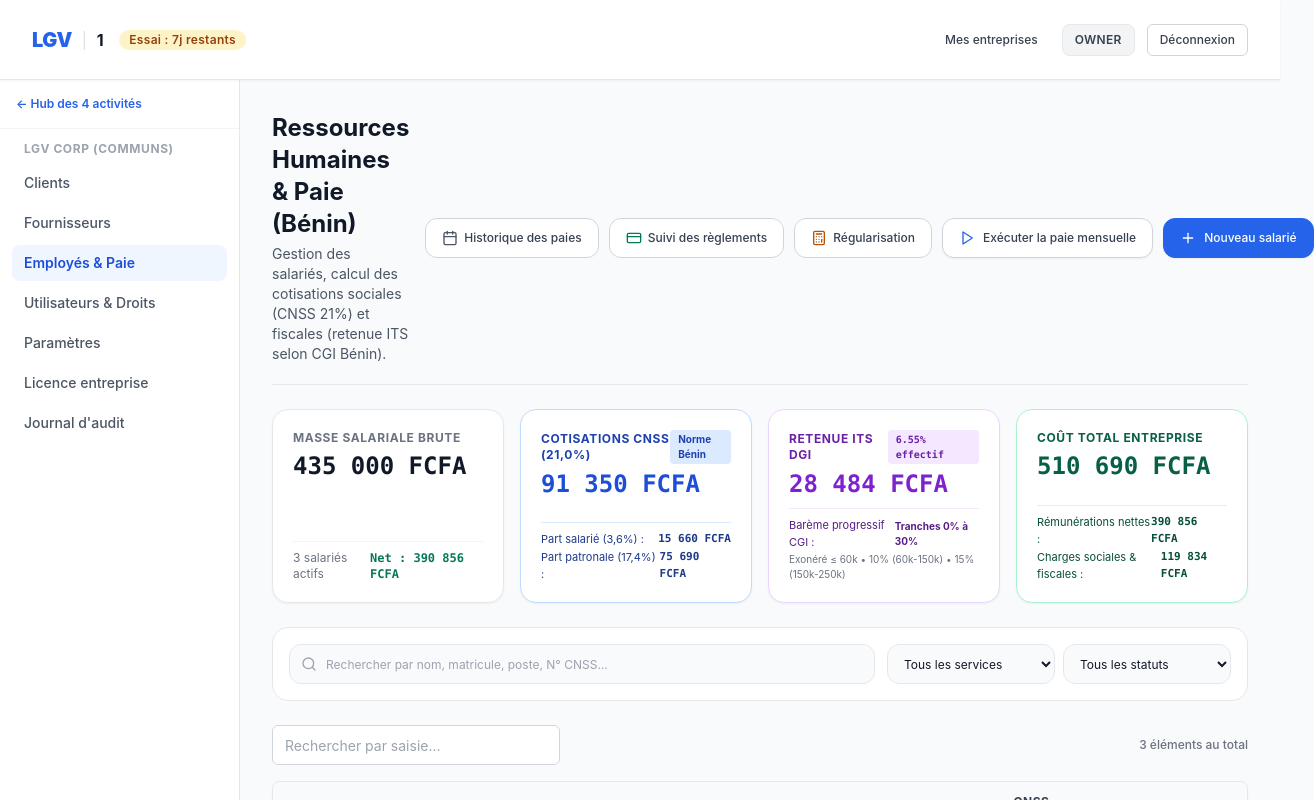
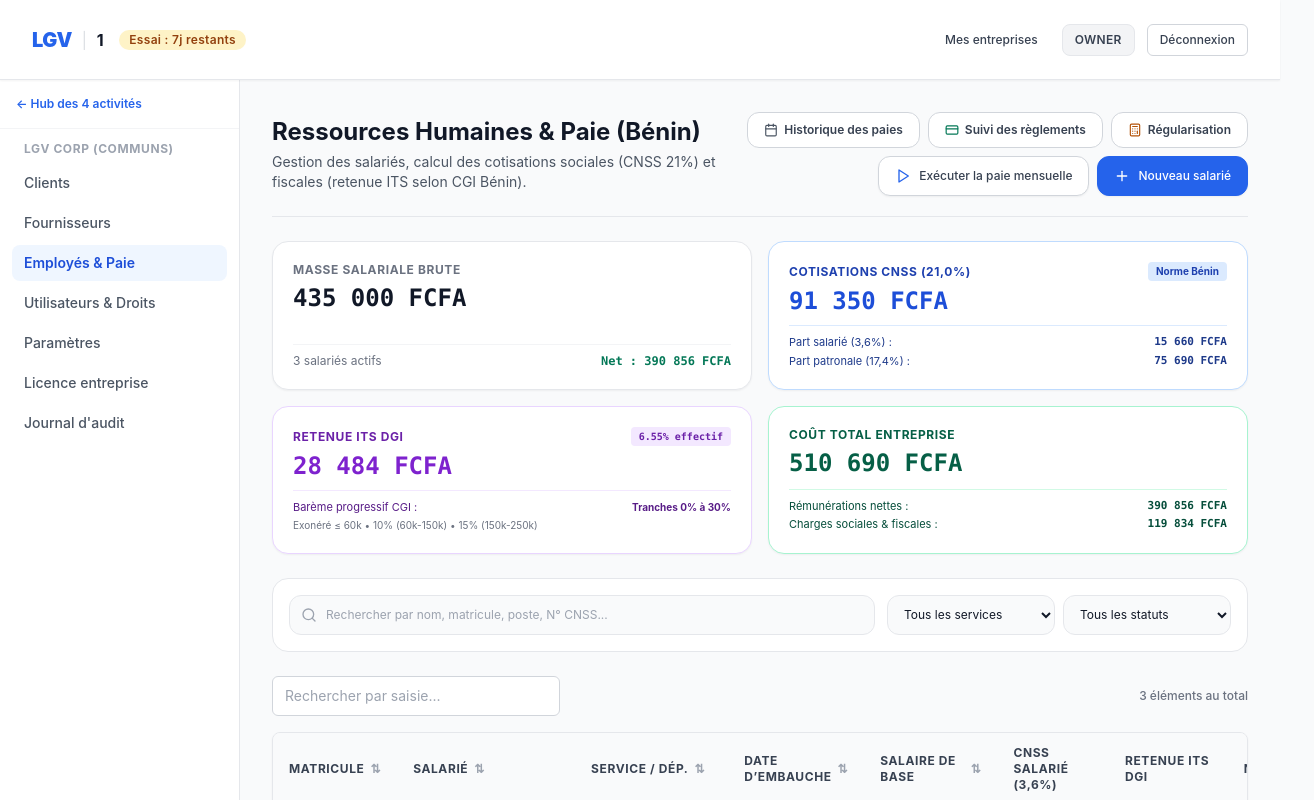
Before and after one commit to legerantvirtuel2026sas/lgvsaas, a Next.js app: page /e/1/corp/employes in a window 1280 px wide. Shown: the top 800 px of the page, 1314 px wide, since content can reach past the window. Built offline with nearby package versions, Linux system fonts and the light colour scheme.

Commit message:
fix(payroll-ui): organize header buttons in two rows and KPI cards in 2x2 grid to prevent horizontal overflow

```diff
--- a/src/app/(company)/e/[slug]/corp/employes/page.tsx
+++ b/src/app/(company)/e/[slug]/corp/employes/page.tsx
@@ -744,7 +744,7 @@ export default function EmployeesPage({ params }: { params: { slug: string } })
       )}
 
       {/* En-tête de la page */}
-      <div className="border-b border-gray-200 pb-5 flex flex-col sm:flex-row sm:items-center sm:justify-between gap-4">
+      <div className="border-b border-gray-200 pb-5 flex flex-col xl:flex-row xl:items-center xl:justify-between gap-4">
         <div>
           <h1 className="text-2xl font-bold text-gray-900">Ressources Humaines & Paie (Bénin)</h1>
           <p className="mt-1 text-sm text-gray-600">
@@ -752,16 +752,18 @@ export default function EmployeesPage({ params }: { params: { slug: string } })
           </p>
         </div>
 
-        {/* Boutons d'action de l'en-tête */}
-        <div className="flex flex-wrap sm:flex-nowrap items-center gap-2.5 shrink-0">
+        {/* Boutons d'action de l'en-tête organisés en 2 rangées : 3 boutons en haut, 2 boutons en bas */}
+        <div className="flex flex-col gap-2 shrink-0 xl:items-end">
+          {/* Rangée supérieure : 3 boutons de consultation / régularisation */}
+          <div className="flex flex-wrap items-center gap-2">
             {/* Historique des paies */}
             <Button
               variant="outline"
               onClick={() => setShowHistoryModal(true)}
-            className="h-10 px-3.5 border-gray-300 bg-white hover:bg-gray-50 text-gray-700 font-bold text-xs rounded-xl flex items-center gap-1.5 shadow-xs shrink-0"
+              className="h-9 px-3 border-gray-300 bg-white hover:bg-gray-50 text-gray-700 font-semibold text-xs rounded-xl flex items-center gap-1.5 shadow-xs"
               title="Consulter l'historique des périodes de paie clôturées"
             >
-            <Calendar className="w-4 h-4 text-gray-600 shrink-0" />
+              <Calendar className="w-3.5 h-3.5 text-gray-600 shrink-0" />
               <span>Historique des paies</span>
             </Button>
 
@@ -776,10 +778,10 @@ export default function EmployeesPage({ params }: { params: { slug: string } })
                   showToast("Aucune période de paie validée pour le moment. Exécutez d'abord la paie.");
                 }
               }}
-            className="h-10 px-3.5 border-emerald-300 bg-emerald-50/70 hover:bg-emerald-100 text-emerald-800 font-bold text-xs rounded-xl flex items-center gap-1.5 shadow-xs shrink-0"
+              className="h-9 px-3 border-emerald-300 bg-emerald-50/70 hover:bg-emerald-100 text-emerald-800 font-semibold text-xs rounded-xl flex items-center gap-1.5 shadow-xs"
               title="Suivi des règlements des salariés et des obligations DGI/CNSS"
             >
-            <CreditCard className="w-4 h-4 text-emerald-700 shrink-0" />
+              <CreditCard className="w-3.5 h-3.5 text-emerald-700 shrink-0" />
               <span>Suivi des règlements</span>
             </Button>
 
@@ -794,18 +796,21 @@ export default function EmployeesPage({ params }: { params: { slug: string } })
                   showToast("Aucune paie validée pour le moment. Une paie doit exister pour effectuer une régularisation.");
                 }
               }}
-            className="h-10 px-3 border-amber-300 bg-amber-50/70 hover:bg-amber-100 text-amber-900 font-bold text-xs rounded-xl flex items-center gap-1.5 shadow-xs shrink-0"
+              className="h-9 px-3 border-amber-300 bg-amber-50/70 hover:bg-amber-100 text-amber-900 font-semibold text-xs rounded-xl flex items-center gap-1.5 shadow-xs"
               title="Corriger une omission ou effectuer une régularisation sur un bulletin validé"
             >
-            <Calculator className="w-4 h-4 text-amber-700 shrink-0" />
+              <Calculator className="w-3.5 h-3.5 text-amber-700 shrink-0" />
               <span>Régularisation</span>
             </Button>
+          </div>
 
+          {/* Rangée inférieure : 2 boutons d'actions principales */}
+          <div className="flex flex-wrap items-center gap-2 xl:justify-end">
             {/* Exécuter la paie mensuelle */}
             <Button
               variant="outline"
               onClick={() => setShowWizardModal(true)}
-            className="h-10 px-4 border-blue-600 bg-blue-50/70 hover:bg-blue-100 text-blue-700 font-bold text-xs rounded-xl flex items-center justify-center gap-2 shadow-sm whitespace-nowrap shrink-0 transition-all"
+              className="h-10 px-4 border-blue-600 bg-blue-50/70 hover:bg-blue-100 text-blue-700 font-bold text-xs rounded-xl flex items-center justify-center gap-2 shadow-sm transition-all"
               title="Lancer l'assistant de préparation et calcul de la paie mensuelle"
             >
               <Play className="w-4 h-4 text-blue-600 shrink-0" />
@@ -818,16 +823,17 @@ export default function EmployeesPage({ params }: { params: { slug: string } })
                 setEditingEmployee(null);
                 setShowEmployeeModal(true);
               }}
-            className="h-10 px-4 bg-blue-600 hover:bg-blue-700 text-white font-bold text-xs rounded-xl flex items-center justify-center gap-2 shadow-sm whitespace-nowrap shrink-0 transition-all border border-blue-600"
+              className="h-10 px-4 bg-blue-600 hover:bg-blue-700 text-white font-bold text-xs rounded-xl flex items-center justify-center gap-2 shadow-sm transition-all border border-blue-600"
             >
               <Plus className="w-4 h-4 shrink-0 text-white" />
               <span>Nouveau salarié</span>
             </Button>
           </div>
         </div>
+      </div>
 
-      {/* Cartes d'indicateurs financiers */}
-      <div className="grid grid-cols-1 sm:grid-cols-4 gap-4">
+      {/* Cartes d'indicateurs financiers (2 en haut et 2 en bas) */}
+      <div className="grid grid-cols-1 md:grid-cols-2 gap-4">
         {/* 1. Masse salariale brute */}
         <div className="bg-white p-5 rounded-2xl border border-gray-200 shadow-sm flex flex-col justify-between">
           <div>
```
Lines whose indentation alone changed are shown as unchanged.
